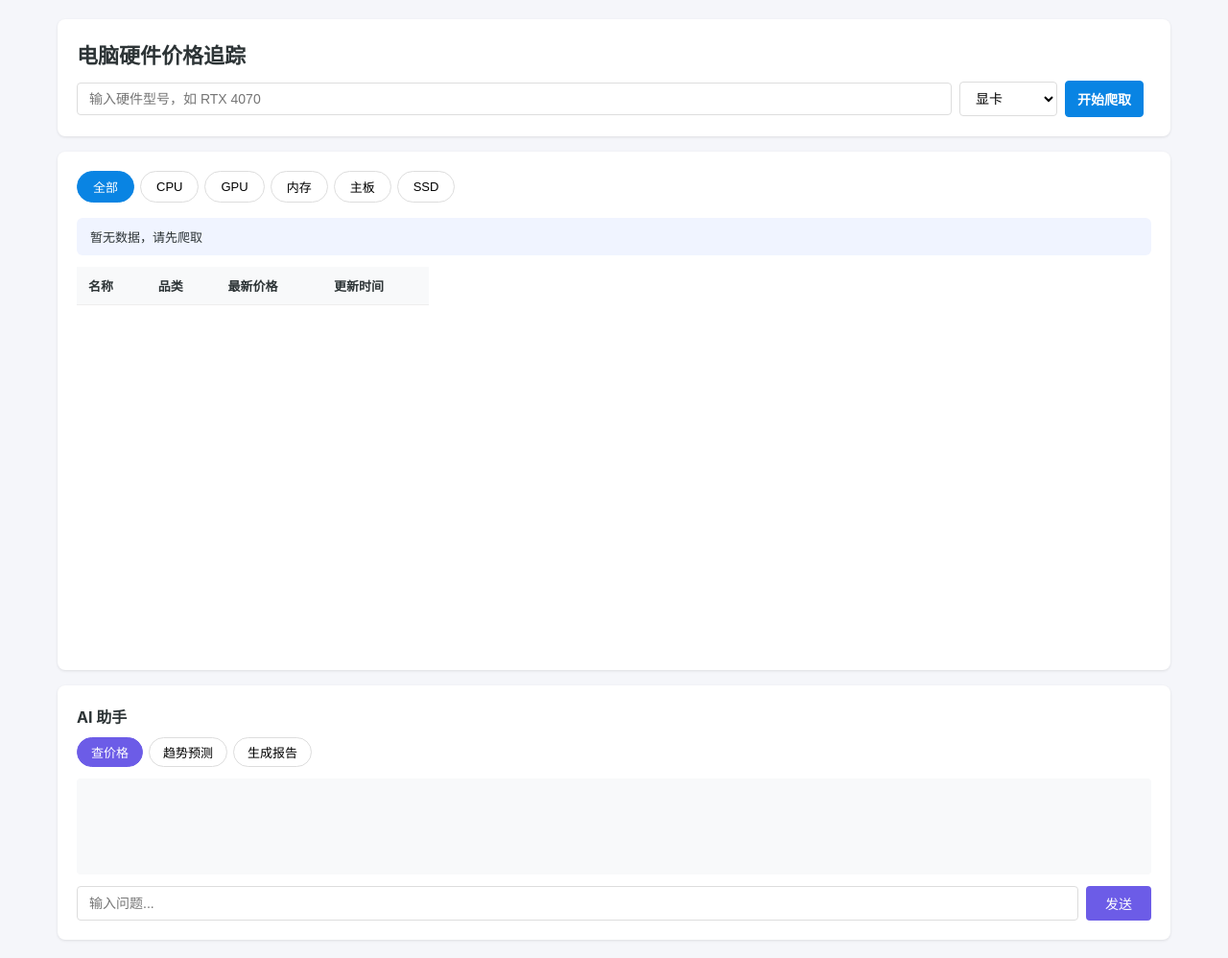
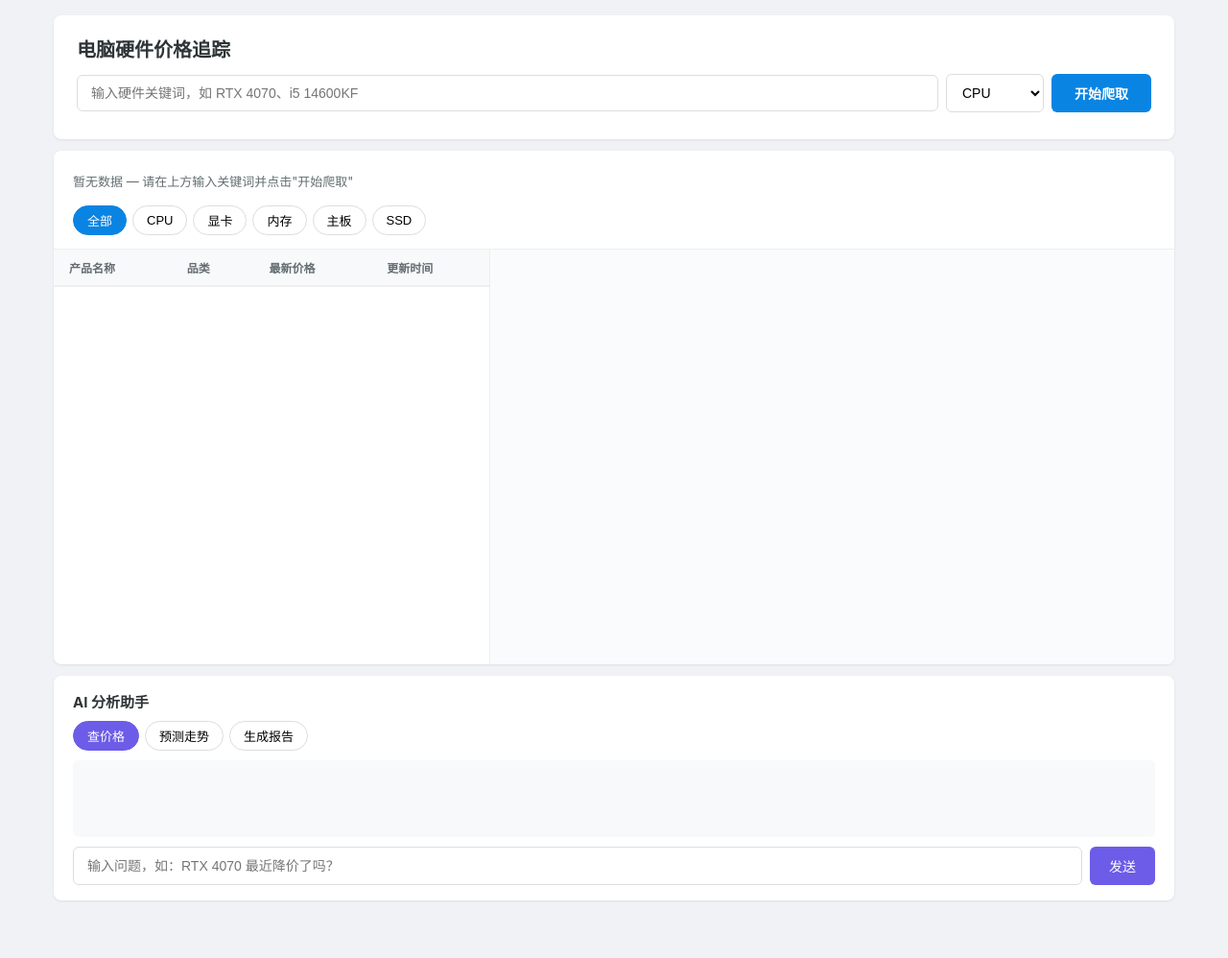
Before and after one commit to wwwwzzx55/pc-hardware-tracker, a plain HTML site: page frontend/index.html in a window 1280 px wide. Shown: the whole page at 96% size. After the commit the page ends 954 px from the top, so only its background shows below. Drawn offline with nearby package versions, Linux system fonts and the light colour scheme; no server answers.

Commit message:
refactor: simplify frontend layout, cleaner data display

```diff
--- a/frontend/css/style.css
+++ b/frontend/css/style.css
@@ -1,45 +1,65 @@
 * { margin: 0; padding: 0; box-sizing: border-box; }
-body { font-family: -apple-system, "Microsoft YaHei", sans-serif; background: #f5f6fa; color: #2d3436; }
-#app { max-width: 1200px; margin: 0 auto; padding: 20px; }
+body { font-family: -apple-system, "Microsoft YaHei", sans-serif; background: #f0f2f5; color: #2d3436; }
+#app { max-width: 1200px; margin: 0 auto; padding: 16px; }
 
-.toolbar { background: #fff; padding: 20px; border-radius: 8px; margin-bottom: 16px; box-shadow: 0 1px 3px rgba(0,0,0,.1); }
-.toolbar h1 { font-size: 22px; margin-bottom: 12px; }
+/* 顶部搜索栏 */
+.toolbar { background: #fff; padding: 20px 24px; border-radius: 8px; margin-bottom: 12px; box-shadow: 0 1px 3px rgba(0,0,0,.08); }
+.toolbar h1 { font-size: 20px; margin-bottom: 12px; }
 .search-row { display: flex; gap: 8px; align-items: center; }
-.search-row input { flex: 1; padding: 8px 12px; border: 1px solid #ddd; border-radius: 4px; font-size: 14px; }
-.search-row select, .search-row button { padding: 8px 12px; border: 1px solid #ddd; border-radius: 4px; background: #fff; cursor: pointer; font-size: 14px; }
-.search-row button { background: #0984e3; color: #fff; border-color: #0984e3; font-weight: bold; }
+.search-row input { flex: 1; padding: 10px 14px; border: 1px solid #ddd; border-radius: 6px; font-size: 14px; outline: none; }
+.search-row input:focus { border-color: #0984e3; }
+.search-row select { padding: 10px 12px; border: 1px solid #ddd; border-radius: 6px; background: #fff; cursor: pointer; font-size: 14px; }
+.search-row button { padding: 10px 24px; border: none; border-radius: 6px; background: #0984e3; color: #fff; cursor: pointer; font-size: 14px; font-weight: bold; white-space: nowrap; }
 .search-row button:hover { background: #0773c5; }
-.status { color: #636e72; font-size: 13px; }
-.status.loading { color: #e17055; }
-.status.success { color: #00b894; font-weight: bold; }
+.search-row button:disabled { background: #b2bec3; cursor: not-allowed; }
+.status { display: block; margin-top: 8px; font-size: 13px; color: #636e72; }
+.status.loading { color: #e17055; animation: pulse 1s infinite; }
+.status.success { color: #00b894; }
 .status.error { color: #d63031; }
+@keyframes pulse { 0%,100% { opacity: 1; } 50% { opacity: .5; } }
 
-.stats-bar { margin: 12px 0; padding: 10px 14px; background: #f0f4ff; border-radius: 6px; font-size: 13px; color: #2d3436; }
-.stats-bar .stat-badge { display: inline-block; margin-left: 8px; padding: 2px 10px; background: #0984e3; color: #fff; border-radius: 12px; font-size: 12px; }
-
-.content { background: #fff; padding: 20px; border-radius: 8px; margin-bottom: 16px; box-shadow: 0 1px 3px rgba(0,0,0,.1); }
-.filter-bar { display: flex; gap: 6px; margin-bottom: 16px; flex-wrap: wrap; }
-.cat-btn { padding: 6px 16px; border: 1px solid #ddd; border-radius: 20px; background: #fff; cursor: pointer; font-size: 13px; }
+/* 数据展示区 */
+.content { background: #fff; border-radius: 8px; box-shadow: 0 1px 3px rgba(0,0,0,.08); overflow: hidden; }
+.panel-header { padding: 14px 20px; border-bottom: 1px solid #eee; }
+.stats-bar { padding: 8px 0; font-size: 13px; color: #636e72; }
+.stats-bar strong { color: #2d3436; }
+.stats-bar .stat-badge { display: inline-block; margin: 0 4px; padding: 2px 10px; background: #0984e3; color: #fff; border-radius: 12px; font-size: 12px; }
+.filter-bar { display: flex; gap: 6px; margin-top: 8px; }
+.cat-btn { padding: 5px 14px; border: 1px solid #ddd; border-radius: 16px; background: #fff; cursor: pointer; font-size: 13px; transition: all .2s; }
+.cat-btn:hover { border-color: #0984e3; color: #0984e3; }
 .cat-btn.active { background: #0984e3; color: #fff; border-color: #0984e3; }
 
-.data-panel { display: flex; gap: 20px; }
-.table-wrap { flex: 1; min-width: 300px; }
+.data-panel { display: flex; gap: 0; min-height: 420px; }
+.table-wrap { flex: 1; min-width: 320px; max-height: 500px; overflow-y: auto; border-right: 1px solid #eee; }
 .table-wrap table { width: 100%; border-collapse: collapse; }
-.table-wrap th, .table-wrap td { padding: 10px 12px; text-align: left; border-bottom: 1px solid #eee; font-size: 13px; }
-.table-wrap th { background: #f8f9fa; font-weight: 600; }
-.table-wrap tbody tr { cursor: pointer; }
-.table-wrap tbody tr:hover { background: #f0f4ff; }
-.chart-wrap { flex: 2; min-width: 400px; }
+.table-wrap thead { position: sticky; top: 0; z-index: 1; }
+.table-wrap th { padding: 10px 16px; text-align: left; background: #f8f9fa; font-size: 12px; color: #636e72; font-weight: 600; border-bottom: 2px solid #eee; }
+.table-wrap td { padding: 10px 16px; font-size: 13px; border-bottom: 1px solid #f0f0f0; }
+.table-wrap tbody tr { cursor: pointer; transition: background .15s; }
+.table-wrap tbody tr:hover { background: #e8f4fd; }
+.table-wrap tbody tr.selected { background: #d6ecfb; }
+.chart-wrap { flex: 1.5; min-width: 400px; padding: 16px; display: flex; align-items: center; justify-content: center; background: #fafbfc; }
+.chart-wrap .empty-hint { color: #b2bec3; font-size: 14px; text-align: center; }
 
-.ai-panel { background: #fff; padding: 20px; border-radius: 8px; box-shadow: 0 1px 3px rgba(0,0,0,.1); }
-.ai-panel h3 { font-size: 16px; margin-bottom: 10px; }
-.ai-modes { display: flex; gap: 6px; margin-bottom: 12px; }
-.mode-btn { padding: 5px 14px; border: 1px solid #ddd; border-radius: 16px; background: #fff; cursor: pointer; font-size: 13px; }
+/* AI对话区 */
+.ai-panel { background: #fff; padding: 16px 20px; border-radius: 8px; margin-top: 12px; box-shadow: 0 1px 3px rgba(0,0,0,.08); }
+.ai-panel h3 { font-size: 15px; margin-bottom: 10px; }
+.ai-modes { display: flex; gap: 6px; margin-bottom: 10px; }
+.mode-btn { padding: 5px 14px; border: 1px solid #ddd; border-radius: 16px; background: #fff; cursor: pointer; font-size: 13px; transition: all .2s; }
+.mode-btn:hover { border-color: #6c5ce7; color: #6c5ce7; }
 .mode-btn.active { background: #6c5ce7; color: #fff; border-color: #6c5ce7; }
-.ai-chat { max-height: 300px; overflow-y: auto; margin-bottom: 12px; padding: 10px; background: #f8f9fa; border-radius: 4px; min-height: 100px; }
-.ai-chat .msg { margin-bottom: 8px; padding: 8px 12px; border-radius: 8px; font-size: 13px; line-height: 1.5; }
-.ai-chat .msg.user { background: #dfe6e9; }
+.ai-chat { max-height: 250px; overflow-y: auto; margin-bottom: 10px; padding: 10px; background: #f8f9fa; border-radius: 6px; min-height: 80px; font-size: 13px; }
+.ai-chat .msg { margin-bottom: 6px; padding: 8px 12px; border-radius: 8px; line-height: 1.5; }
+.ai-chat .msg.user { background: #dfe6e9; color: #2d3436; }
 .ai-chat .msg.ai { background: #74b9ff; color: #fff; }
 .ai-input { display: flex; gap: 8px; }
-.ai-input input { flex: 1; padding: 8px 12px; border: 1px solid #ddd; border-radius: 4px; font-size: 14px; }
-.ai-input button { padding: 8px 20px; background: #6c5ce7; color: #fff; border: none; border-radius: 4px; cursor: pointer; font-size: 14px; }
+.ai-input input { flex: 1; padding: 10px 14px; border: 1px solid #ddd; border-radius: 6px; font-size: 14px; outline: none; }
+.ai-input input:focus { border-color: #6c5ce7; }
+.ai-input button { padding: 10px 20px; background: #6c5ce7; color: #fff; border: none; border-radius: 6px; cursor: pointer; font-size: 14px; }
+.ai-input button:hover { background: #5a4bd1; }
+
+@media (max-width: 768px) {
+  .data-panel { flex-direction: column; }
+  .table-wrap { max-height: 300px; border-right: none; border-bottom: 1px solid #eee; }
+  .chart-wrap { min-width: unset; }
+}
--- a/frontend/index.html
+++ b/frontend/index.html
@@ -9,38 +9,42 @@
 </head>
 <body>
 <div id="app">
+  <!-- 顶部：爬取入口 -->
   <div class="toolbar">
     <h1>电脑硬件价格追踪</h1>
     <div class="search-row">
-      <input type="text" id="keyword" placeholder="输入硬件型号，如 RTX 4070">
+      <input type="text" id="keyword" placeholder="输入硬件关键词，如 RTX 4070、i5 14600KF">
       <select id="category">
+        <option value="CPU">CPU</option>
         <option value="GPU">显卡</option>
-        <option value="CPU">CPU</option>
         <option value="RAM">内存</option>
         <option value="MB">主板</option>
         <option value="SSD">固态硬盘</option>
       </select>
       <button id="btn-crawl" onclick="startCrawl()">开始爬取</button>
-      <span id="crawl-status" class="status"></span>
     </div>
+    <div id="crawl-status" class="status"></div>
   </div>
 
+  <!-- 中间：数据展示 -->
   <div class="content">
+    <div class="panel-header">
+      <div id="stats-bar" class="stats-bar">暂无数据 — 请在上方输入关键词并点击"开始爬取"</div>
       <div class="filter-bar">
         <button class="cat-btn active" onclick="filterCategory('ALL')">全部</button>
         <button class="cat-btn" onclick="filterCategory('CPU')">CPU</button>
-      <button class="cat-btn" onclick="filterCategory('GPU')">GPU</button>
+        <button class="cat-btn" onclick="filterCategory('GPU')">显卡</button>
         <button class="cat-btn" onclick="filterCategory('RAM')">内存</button>
         <button class="cat-btn" onclick="filterCategory('MB')">主板</button>
         <button class="cat-btn" onclick="filterCategory('SSD')">SSD</button>
       </div>
-    <div id="stats-bar" class="stats-bar">暂无数据，请先爬取</div>
+    </div>
 
     <div class="data-panel">
       <div class="table-wrap">
         <table id="product-table">
           <thead>
-            <tr><th>名称</th><th>品类</th><th>最新价格</th><th>更新时间</th></tr>
+            <tr><th>产品名称</th><th>品类</th><th>最新价格</th><th>更新时间</th></tr>
           </thead>
           <tbody></tbody>
         </table>
@@ -51,16 +55,17 @@
     </div>
   </div>
 
+  <!-- 底部：AI助手 -->
   <div class="ai-panel">
-    <h3>AI 助手</h3>
+    <h3>AI 分析助手</h3>
     <div class="ai-modes">
       <button class="mode-btn active" onclick="setMode('query')">查价格</button>
-      <button class="mode-btn" onclick="setMode('predict')">趋势预测</button>
+      <button class="mode-btn" onclick="setMode('predict')">预测走势</button>
       <button class="mode-btn" onclick="setMode('report')">生成报告</button>
     </div>
     <div id="ai-chat" class="ai-chat"></div>
     <div class="ai-input">
-      <input type="text" id="ai-input" placeholder="输入问题..." onkeydown="if(event.key==='Enter')sendMessage()">
+      <input type="text" id="ai-input" placeholder="输入问题，如：RTX 4070 最近降价了吗？" onkeydown="if(event.key==='Enter')sendMessage()">
       <button onclick="sendMessage()">发送</button>
     </div>
   </div>
```
Lines whose indentation alone changed are shown as unchanged.
